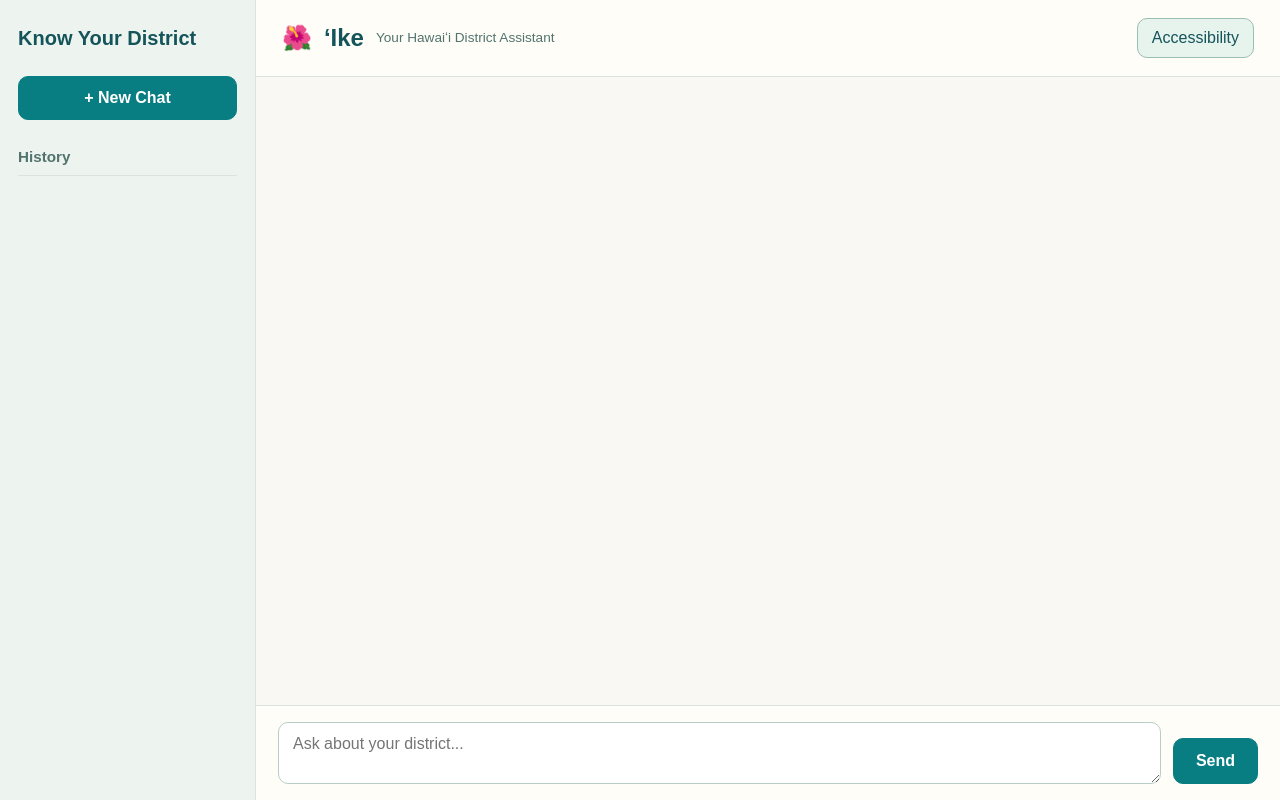
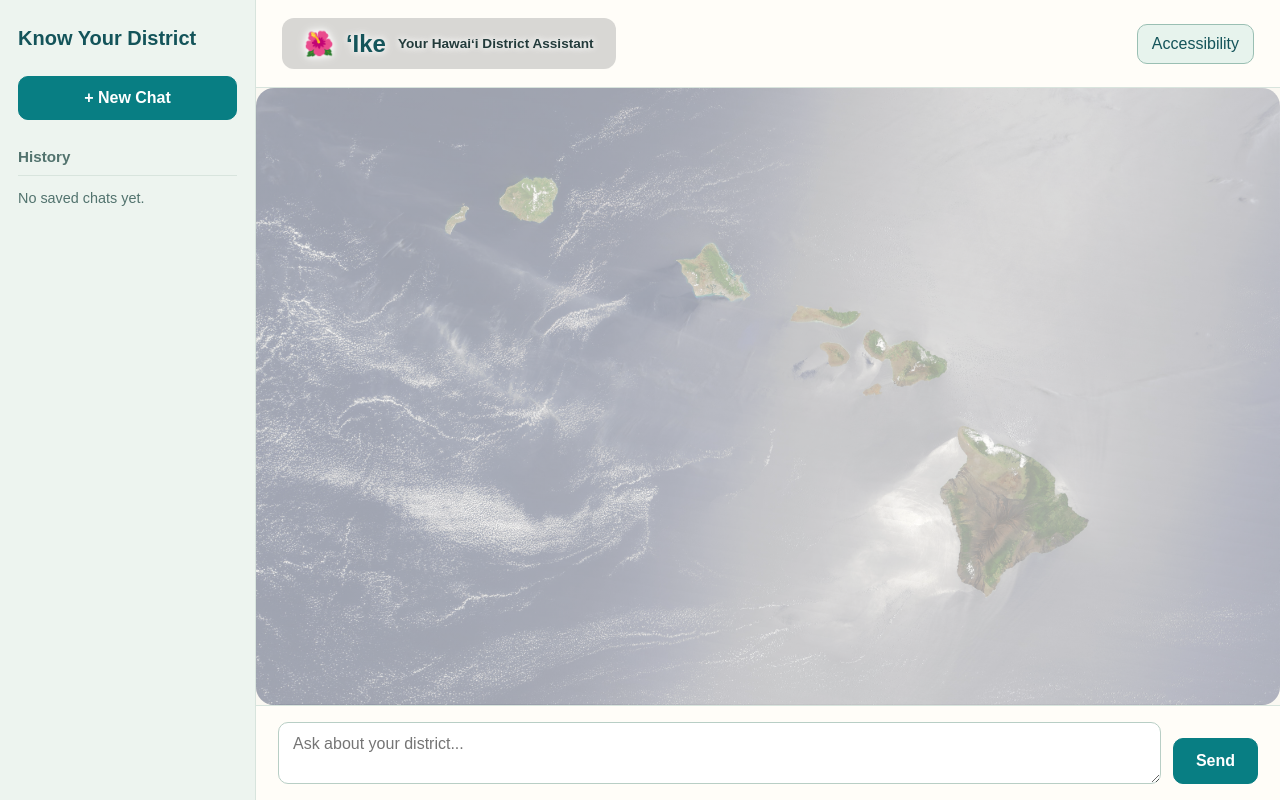
Before and after one commit to HAIC-2026/HPU, a Django app: page / in a window 1280 px wide. Run offline with Django 5.2, Linux system fonts and the light colour scheme; some libraries are stand-ins or nearby versions; grey boxes are pictures that could not be loaded.

Commit message:
Added chat history, flag title baground, and rounded out chat area

```diff
--- a/frontend/static/frontend/css/styles.css
+++ b/frontend/static/frontend/css/styles.css
@@ -141,6 +141,9 @@ button {
    ========================================= */
 
 header {
+    position: relative;
+    isolation: isolate;
+
     display: flex;
     align-items: center;
     justify-content: space-between;
@@ -151,17 +154,38 @@ header {
     border-bottom: 1px solid var(--border);
 }
 
+
+
 /* ʻIke title */
 header h1,
 .site-title {
     margin: 0;
+    padding: 10px 22px;
+    border-radius: 12px;
     color: #14545a;
     font-size: 1.5rem;
     line-height: 1.3;
+    font-weight: 800;
+    text-shadow: 0 0 6px #fff, 0 0 12px #fff;
+}
+
+.title-bg {
+    object-position: center 18%;
+    position: absolute;
+    inset: 0;
+    width: 100%;
+    height: 100%;
+    object-fit: cover;
+    opacity: 0.4;
+    z-index: -1;
 }
 
 /* Supports the title markup we added */
 .site-title {
+position: relative;
+    isolation: isolate;
+    overflow: hidden;
+
     display: flex;
     align-items: center;
     flex-wrap: wrap;
@@ -174,8 +198,9 @@ header h1,
 
 .title-subtitle {
     font-size: 0.85rem;
-    font-weight: 400;
-    color: var(--muted);
+    font-weight: 600;
+    color: var(--text);
+    text-shadow: 0 0 6px #fff, 0 0 10px #fff;
 }
 
 /* =========================================
@@ -192,17 +217,13 @@ header h1,
 
     padding: 28px;
     overflow-y: auto;
-<<<<<<< HEAD
     background-image:
     linear-gradient(rgba(255, 255, 255, 0.6), rgba(255, 255, 255, 0.6)),
     url("../images/Hawaiian_Islands_Background.jpg");
     background-size: cover;
     background-position: center;
-=======
 
-    /* No large background photograph */
-    background: var(--page-bg);
->>>>>>> 673242c6e7aeaa9dbcbb57f571e38d37eb2133e2
+    border-radius: 18px;
 }
 
 /* Chat bubbles */
@@ -428,6 +444,59 @@ header h1,
 }
 
 /* =========================================
+   CHAT HISTORY
+   ========================================= */
+
+.history-empty {
+    margin: 0;
+    color: var(--muted);
+}
+
+.history-item {
+    display: flex;
+    gap: 6px;
+    margin-bottom: 8px;
+}
+
+.history-open,
+.history-delete {
+    padding: 8px 10px;
+
+    background: #ffffff;
+    color: var(--text);
+
+    border: 1px solid var(--border);
+    border-radius: 8px;
+}
+
+.history-open {
+    flex: 1;
+    min-width: 0;
+
+    text-align: left;
+    overflow: hidden;
+    text-overflow: ellipsis;
+    white-space: nowrap;
+}
+
+.history-delete {
+    flex: none;
+    padding: 8px 12px;
+}
+
+.history-open:hover,
+.history-delete:hover {
+    background: #e7f3ed;
+}
+
+/* The chat you are viewing: teal outline plus bold text */
+.history-item.active .history-open {
+    border-color: var(--primary);
+    box-shadow: inset 0 0 0 1px var(--primary);
+    font-weight: 600;
+}
+
+/* =========================================
    COLORBLIND-FRIENDLY HIGH-CONTRAST MODE
    ========================================= */
 
--- a/frontend/static/frontend/js/chat.js
+++ b/frontend/static/frontend/js/chat.js
@@ -34,6 +34,148 @@ document.addEventListener("DOMContentLoaded", () => {
     const fontRadios = document.querySelectorAll('input[name="font-size"]');
 
     let currentRequest = null;
+
+ // Chat history (saved in this browser)
+    const historyList = document.getElementById("history");
+    const CHATS_KEY = "kyd-chats";
+    let chats = loadChats();
+    let currentChatId = null;
+    let messages = [];
+
+    function loadChats() {
+        try {
+            const saved = JSON.parse(localStorage.getItem(CHATS_KEY) || "[]");
+            return Array.isArray(saved) ? saved : [];
+        } catch (e) {
+            return [];
+        }
+    }
+
+    function persistChats() {
+        try {
+            localStorage.setItem(CHATS_KEY, JSON.stringify(chats));
+        } catch (e) {
+            // Storage full or unavailable: history just won't be saved
+        }
+    }
+
+    function cancelRequest() {
+        if (currentRequest) {
+            currentRequest.abort();
+            currentRequest = null;
+        }
+    }
+
+    function showReply(element, text) {
+        if (typeof marked !== "undefined" && typeof DOMPurify !== "undefined") {
+            element.innerHTML = DOMPurify.sanitize(marked.parse(text));
+        } else {
+            element.textContent = text;
+        }
+    }
+
+    function saveCurrentChat() {
+        if (messages.length === 0) return;
+
+        let chat = chats.find((c) => c.id === currentChatId);
+
+        if (!chat) {
+            currentChatId = String(Date.now());
+            const first = messages[0].text;
+            chat = {
+                id: currentChatId,
+                title: first.length > 40 ? first.slice(0, 40) + "\u2026" : first,
+                messages: []
+            };
+        }
+
+        chat.messages = messages;
+        chats = [chat, ...chats.filter((c) => c !== chat)];
+        persistChats();
+        renderHistory();
+    }
+
+    function startNewChat() {
+        cancelRequest();
+        currentChatId = null;
+        messages = [];
+        chatArea.innerHTML = "";
+        chatInput.value = "";
+        renderHistory();
+        chatInput.focus();
+    }
+
+    function openChat(id) {
+        const chat = chats.find((c) => c.id === id);
+        if (!chat) return;
+
+        cancelRequest();
+        currentChatId = id;
+        messages = chat.messages;
+        chatArea.innerHTML = "";
+
+        messages.forEach((m) => {
+            const element = addMessage("", m.sender);
+            if (m.sender === "assistant") {
+                showReply(element, m.text);
+            } else {
+                element.textContent = m.text;
+            }
+        });
+
+        renderHistory();
+        chatInput.focus();
+    }
+
+    function deleteChat(id) {
+        chats = chats.filter((c) => c.id !== id);
+        persistChats();
+
+        if (id === currentChatId) {
+            startNewChat();
+        } else {
+            renderHistory();
+        }
+    }
+
+    function renderHistory() {
+        historyList.innerHTML = "";
+
+        if (chats.length === 0) {
+            const empty = document.createElement("p");
+            empty.className = "history-empty";
+            empty.textContent = "No saved chats yet.";
+            historyList.appendChild(empty);
+            return;
+        }
+
+        chats.forEach((chat) => {
+            const row = document.createElement("div");
+            row.className = "history-item";
+            const isActive = chat.id === currentChatId;
+            if (isActive) row.classList.add("active");
+
+            const open = document.createElement("button");
+            open.type = "button";
+            open.className = "history-open";
+            open.textContent = chat.title;
+            open.title = chat.title;
+            if (isActive) open.setAttribute("aria-current", "true");
+            open.addEventListener("click", () => openChat(chat.id));
+
+            const remove = document.createElement("button");
+            remove.type = "button";
+            remove.className = "history-delete";
+            remove.textContent = "\u00d7";
+            remove.setAttribute("aria-label", "Delete chat: " + chat.title);
+            remove.addEventListener("click", () => deleteChat(chat.id));
+
+            row.append(open, remove);
+            historyList.appendChild(row);
+        });
+    }
+
+    renderHistory();
 
     //Accessibility menu
     fontRadios.forEach((radio) => {
@@ -76,17 +218,8 @@ document.addEventListener("DOMContentLoaded", () => {
         }
     });
 
-    // ---- New chat ----
-    newChatButton.addEventListener("click", () => {
-        if (currentRequest) {
-            currentRequest.abort();
-            currentRequest = null;
-        }
-
-        chatArea.innerHTML = "";
-        chatInput.value = "";
-        chatInput.focus();
-    });
+    //New chat
+    newChatButton.addEventListener("click", startNewChat);
 
     function addMessage(text, sender) {
         const message = document.createElement("div");
@@ -120,7 +253,7 @@ document.addEventListener("DOMContentLoaded", () => {
                     "Content-Type": "application/json",
                     "X-CSRFToken": getCookie("csrftoken")
                 },
-                body: JSON.stringify({ message })
+                 body: JSON.stringify({ message })
             });
 
             const data = await response.json();
@@ -129,13 +262,15 @@ document.addEventListener("DOMContentLoaded", () => {
                 throw new Error(data.error || "Something went wrong.");
             }
 
-            if (typeof marked !== "undefined" && typeof DOMPurify !== "undefined") {
-    loadingMessage.innerHTML = DOMPurify.sanitize(
-        marked.parse(data.reply || "")
-    );
-} else {
-    loadingMessage.textContent = data.reply || "";
-}
+            const reply = data.reply || "";
+            showReply(loadingMessage, reply);
+
+            // Save this exchange to the current chat's history
+            messages.push(
+                { sender: "user", text: message },
+                { sender: "assistant", text: reply }
+            );
+            saveCurrentChat();
 
         } catch (error) {
           if (error.name !== "AbortError") {
--- a/frontend/templates/frontend/index.html
+++ b/frontend/templates/frontend/index.html
@@ -31,6 +31,7 @@
 
             <header>
                 <h1 class="site-title">
+    <img class="title-bg" src="{% static 'frontend/images/Hawaiian_Flag.jpg' %}" alt="">
     <span class="title-flower" aria-hidden="true">🌺</span>
     ʻIke
     <span class="title-subtitle">Your Hawaiʻi District Assistant</span>
```
Also changed, not shown: other parts of frontend/static/frontend/css/styles.css (+36 -5 lines).
